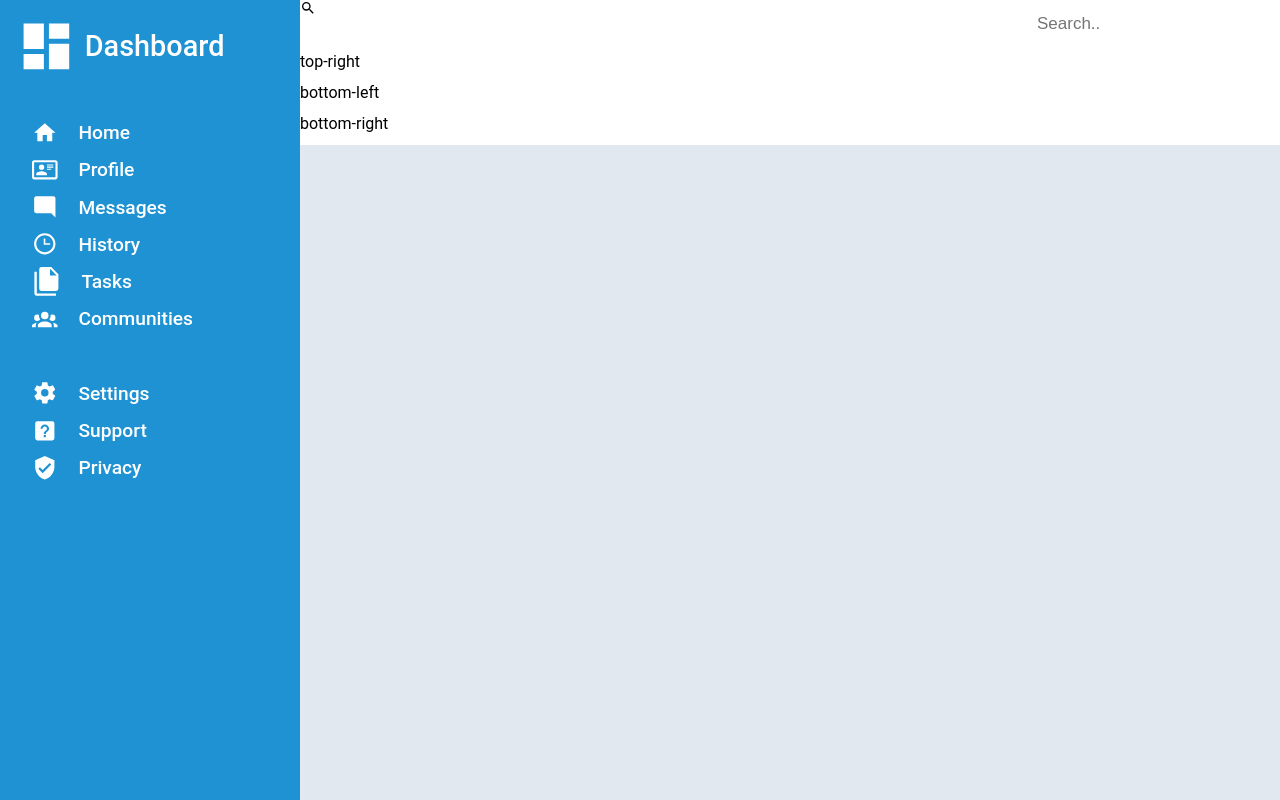
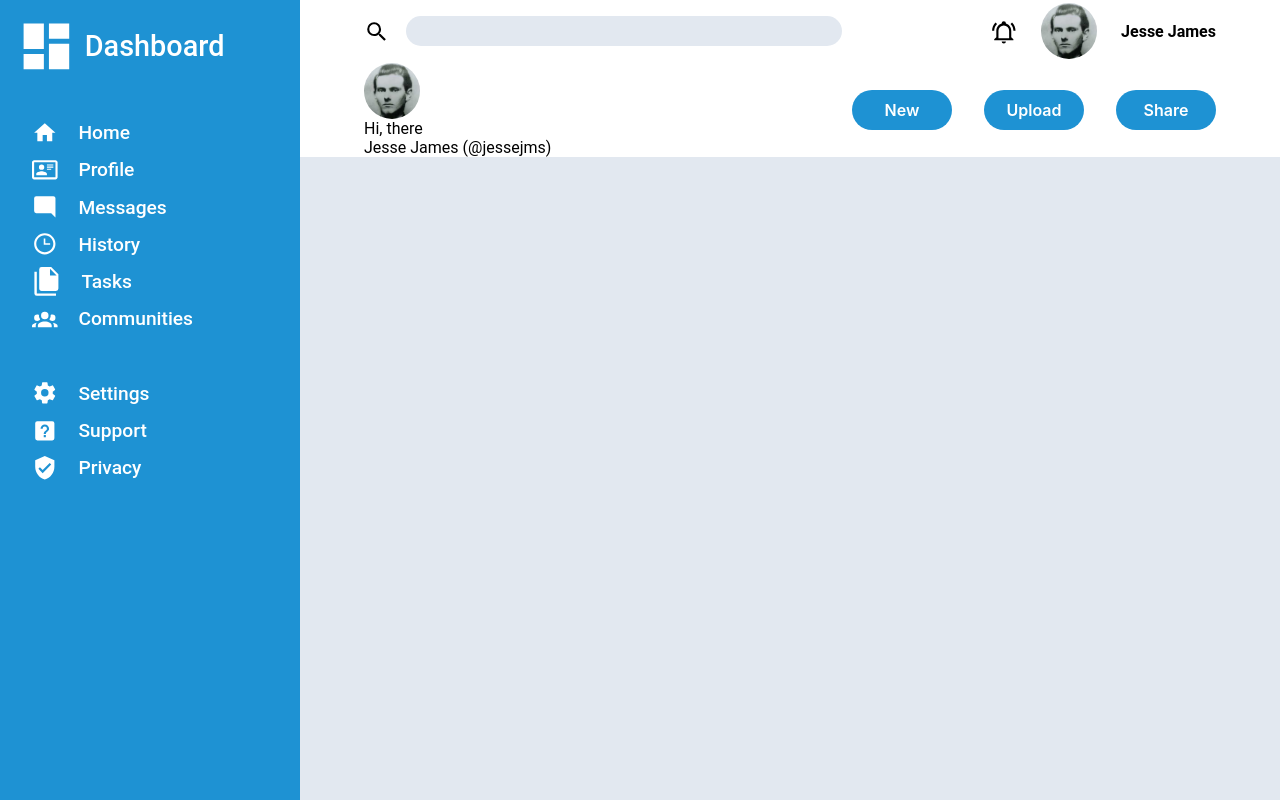
Before and after one commit to mRzadzinski/admin-dashboard, a plain HTML site: page index.html in a window 1280 px wide. Drawn offline with Linux system fonts and the light colour scheme.

Commit message:
Structure header

```diff
--- a/index.html
+++ b/index.html
@@ -59,11 +59,26 @@
 <div class="header">
     <div>
         <svg xmlns="http://www.w3.org/2000/svg" viewBox="0 0 24 24"><path d="M9.5,3A6.5,6.5 0 0,1 16,9.5C16,11.11 15.41,12.59 14.44,13.73L14.71,14H15.5L20.5,19L19,20.5L14,15.5V14.71L13.73,14.44C12.59,15.41 11.11,16 9.5,16A6.5,6.5 0 0,1 3,9.5A6.5,6.5 0 0,1 9.5,3M9.5,5C7,5 5,7 5,9.5C5,12 7,14 9.5,14C12,14 14,12 14,9.5C14,7 12,5 9.5,5Z" /></svg>
-        <input type="text" placeholder="Search..">
+        <input type="text">
     </div>
-    <div>top-right</div>
-    <div>bottom-left</div>
-    <div>bottom-right</div>
+    <div>
+        <div></div>
+        <svg xmlns="http://www.w3.org/2000/svg" viewBox="0 0 24 24"><path d="M10,21H14A2,2 0 0,1 12,23A2,2 0 0,1 10,21M21,19V20H3V19L5,17V11C5,7.9 7.03,5.17 10,4.29C10,4.19 10,4.1 10,4A2,2 0 0,1 12,2A2,2 0 0,1 14,4C14,4.1 14,4.19 14,4.29C16.97,5.17 19,7.9 19,11V17L21,19M17,11A5,5 0 0,0 12,6A5,5 0 0,0 7,11V18H17V11M19.75,3.19L18.33,4.61C20.04,6.3 21,8.6 21,11H23C23,8.07 21.84,5.25 19.75,3.19M1,11H3C3,8.6 3.96,6.3 5.67,4.61L4.25,3.19C2.16,5.25 1,8.07 1,11Z" /></svg>
+        <img class="avatar" src="./img/jesse-james.jpeg" alt="user-avatar">
+        <div><strong>Jesse James</strong></div>
+    </div>
+    <div>
+        <img class="avatar" src="./img/jesse-james.jpeg" alt="user-avatar">
+        <div>
+            <div>Hi, there</div>
+            <div>Jesse James (@jessejms)</div>
+        </div>
+    </div>
+    <div>
+        <button class="button-18" role="button">New</button>
+        <button class="button-18" role="button">Upload</button>
+        <button class="button-18" role="button">Share</button>
+    </div>
 </div>
 
 <div class="main">
--- a/style.scss
+++ b/style.scss
@@ -1,6 +1,4 @@
-@mixin side-links {
-
-}
+$sidebar-color: #1e92d3;
 
 body {
     display: grid;
@@ -18,26 +16,56 @@ body {
 
 .header {
     display: grid;
-    grid-template: ;
+    grid-template: 1fr 1.5fr / 2fr 1fr;
 
     grid-area: head;
+    padding: 0 4rem 0 4rem;
     background-color: white;
-
-
-
-    input[type=text] {
-        float: right;
-        padding: 6px;
-        border: none;
-        margin-top: 8px;
-        margin-right: 16px;
-        font-size: 17px;
-      }
+    place-items: center start;
 
     svg {
-        height: 1rem;
+        height: 1.6rem;
         width: auto;
     }
+
+    > div {
+        display: grid;
+        place-items: center start;
+
+        width: 100%;
+        height: 100%;
+    }
+
+    > :first-child {
+        grid-template-columns: 26px 1fr;
+        gap: 1rem;
+
+        input[type=text] {
+            padding: 6px;
+            border: none;
+            border-radius: 30px;
+            font-size: 1rem;
+            background-color: #e2e8f0;
+            width: 95%;
+            min-width: 170px;
+          }
+    }
+
+    > :nth-child(2) {
+        grid-template-columns: 1fr 26px 56px auto;
+        justify-items: end;
+        gap: 1.5rem;
+    }
+
+    > :nth-child(3) {
+
+    }
+
+    > :nth-child(4) {
+        grid-template-columns: repeat(3, 1fr);
+        gap: 2rem;
+    }
+
 }
 
 .sidebar {
@@ -45,7 +73,7 @@ body {
     grid-template-rows: 1.5fr 1fr 6fr 1fr 3fr 8fr;
 
     grid-area: side;
-    background-color: #1e92d3;
+    background-color: $sidebar-color;
     color: white;
     padding: 1rem;
     font-weight: 500;
@@ -114,3 +142,56 @@ body {
     grid-area: main;
     background-color: #e2e8f0;
 }
+
+/* CSS */
+.button-18 {
+  align-items: center;
+  background-color: $sidebar-color;
+  border: 0;
+  border-radius: 100px;
+  box-sizing: border-box;
+  color: #ffffff;
+  cursor: pointer;
+  display: inline-flex;
+  font-family: -apple-system, system-ui, system-ui, "Segoe UI", Roboto, "Helvetica Neue", "Fira Sans", Ubuntu, Oxygen, "Oxygen Sans", Cantarell, "Droid Sans", "Apple Color Emoji", "Segoe UI Emoji", "Segoe UI Symbol", "Lucida Grande", Helvetica, Arial, sans-serif;
+  font-size: 16px;
+  font-weight: 600;
+  justify-content: center;
+  line-height: 20px;
+  width: 100px;
+  height: 40px;
+  min-width: 0px;
+  overflow: hidden;
+  padding: 0px;
+  padding-left: 20px;
+  padding-right: 20px;
+  text-align: center;
+  touch-action: manipulation;
+  transition: background-color 0.167s cubic-bezier(0.4, 0, 0.2, 1) 0s, box-shadow 0.167s cubic-bezier(0.4, 0, 0.2, 1) 0s, color 0.167s cubic-bezier(0.4, 0, 0.2, 1) 0s;
+  user-select: none;
+  -webkit-user-select: none;
+  vertical-align: middle;
+}
+
+.button-18:hover,
+.button-18:focus {
+  background-color: #16437E;
+  color: #ffffff;
+}
+
+.button-18:active {
+  background: #09223b;
+  color: rgb(255, 255, 255, .7);
+}
+
+.button-18:disabled {
+  cursor: not-allowed;
+  background: rgba(0, 0, 0, .08);
+  color: rgba(0, 0, 0, .3);
+}
+
+.avatar {
+    height: 3.5rem;
+    width: auto;
+    border-radius: 2rem;
+}
```
Also changed, not shown: img/jesse-james.jpeg (added), style.css, 2 other files.
